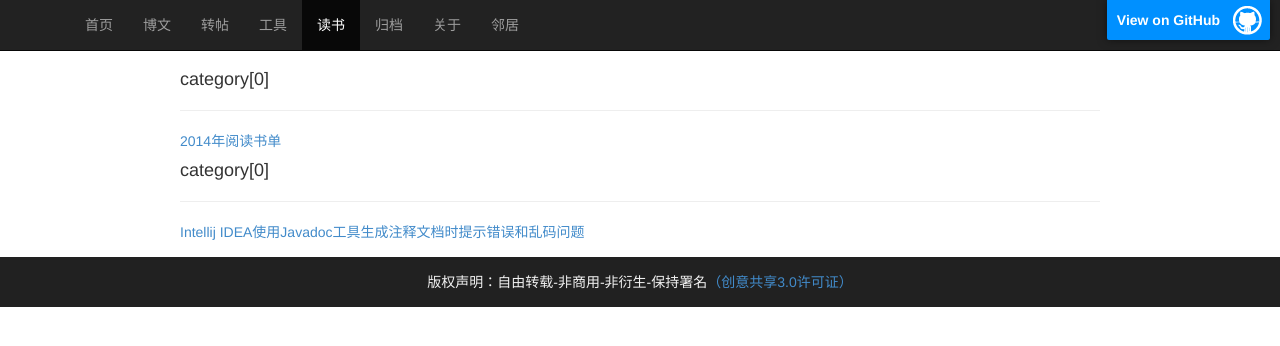
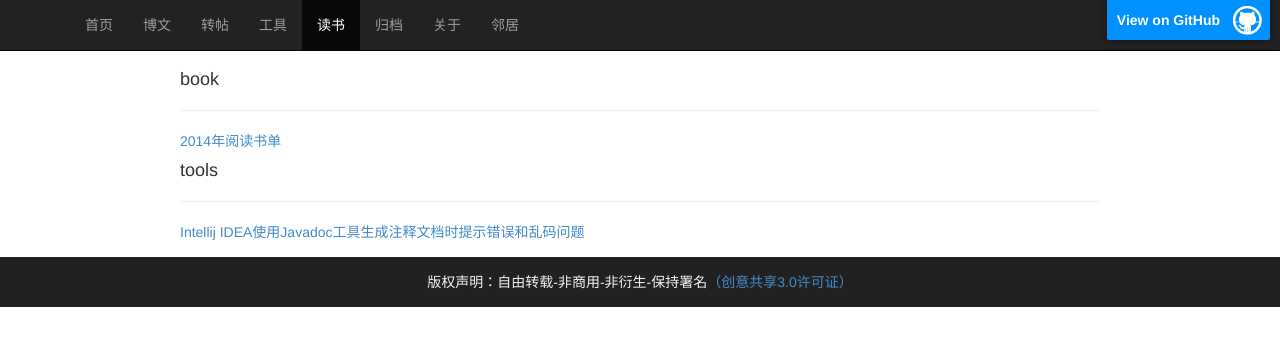
Before and after one commit to sheleng/sheleng.github.io, a Jekyll site: the page built from pages/books.html, in a window 1280 px wide. Shown: the top 346 px of the page. Built offline with Jekyll 4.4.1, drawn with Linux system fonts in a browser that asks for light colours.

Commit message:
测试book页面

```diff
--- a/pages/books.html
+++ b/pages/books.html
@@ -5,7 +5,7 @@
 ---
 <div>
   {% for category in site.categories %}
-    <h4>category[0]</h4>
+    <h4>{{ category[0] }}</h4>
     <hr>
     {% for post in category[1] %}
       <a href="{{ post.url}}">{{ post.title }}</a>
```
